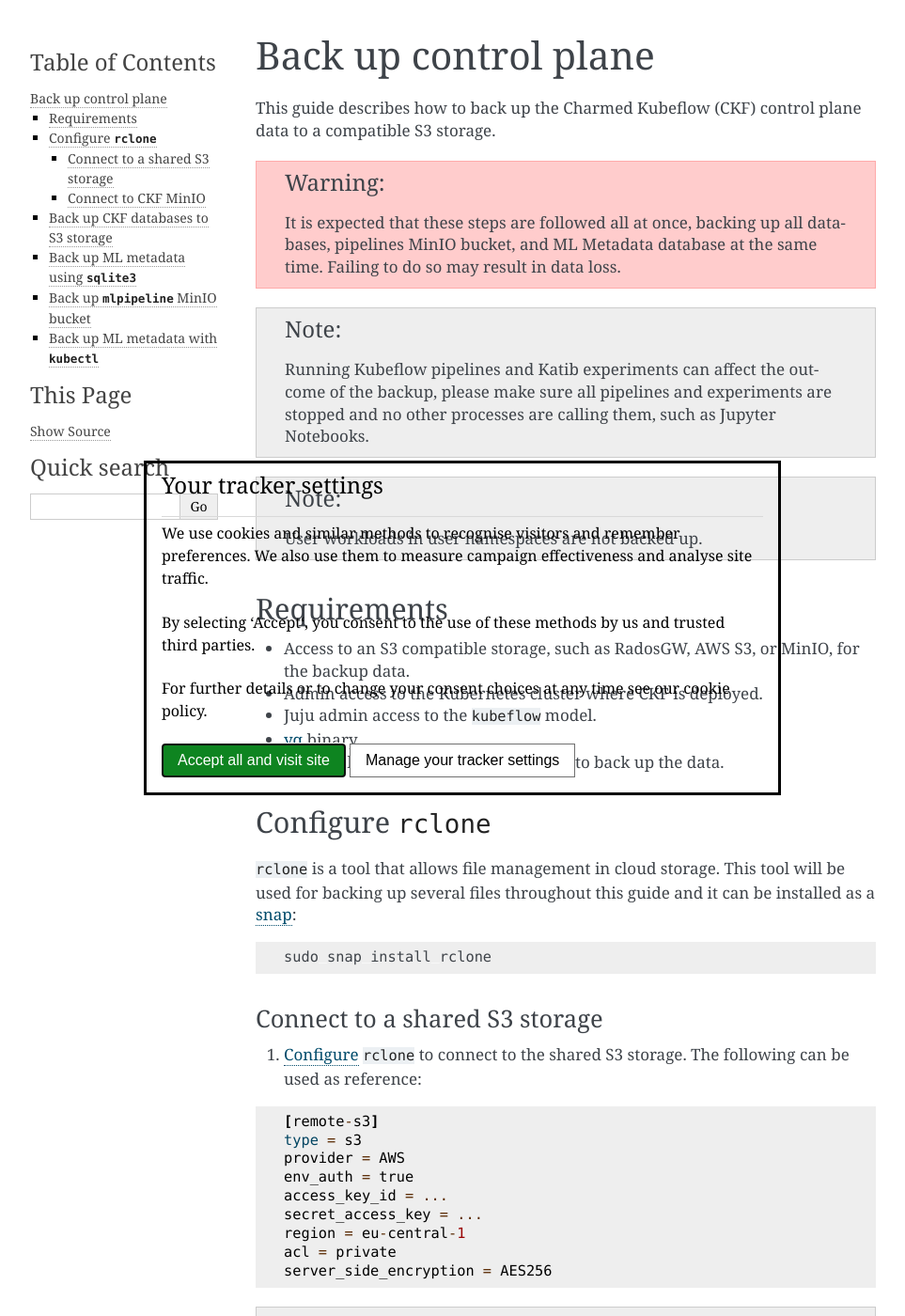
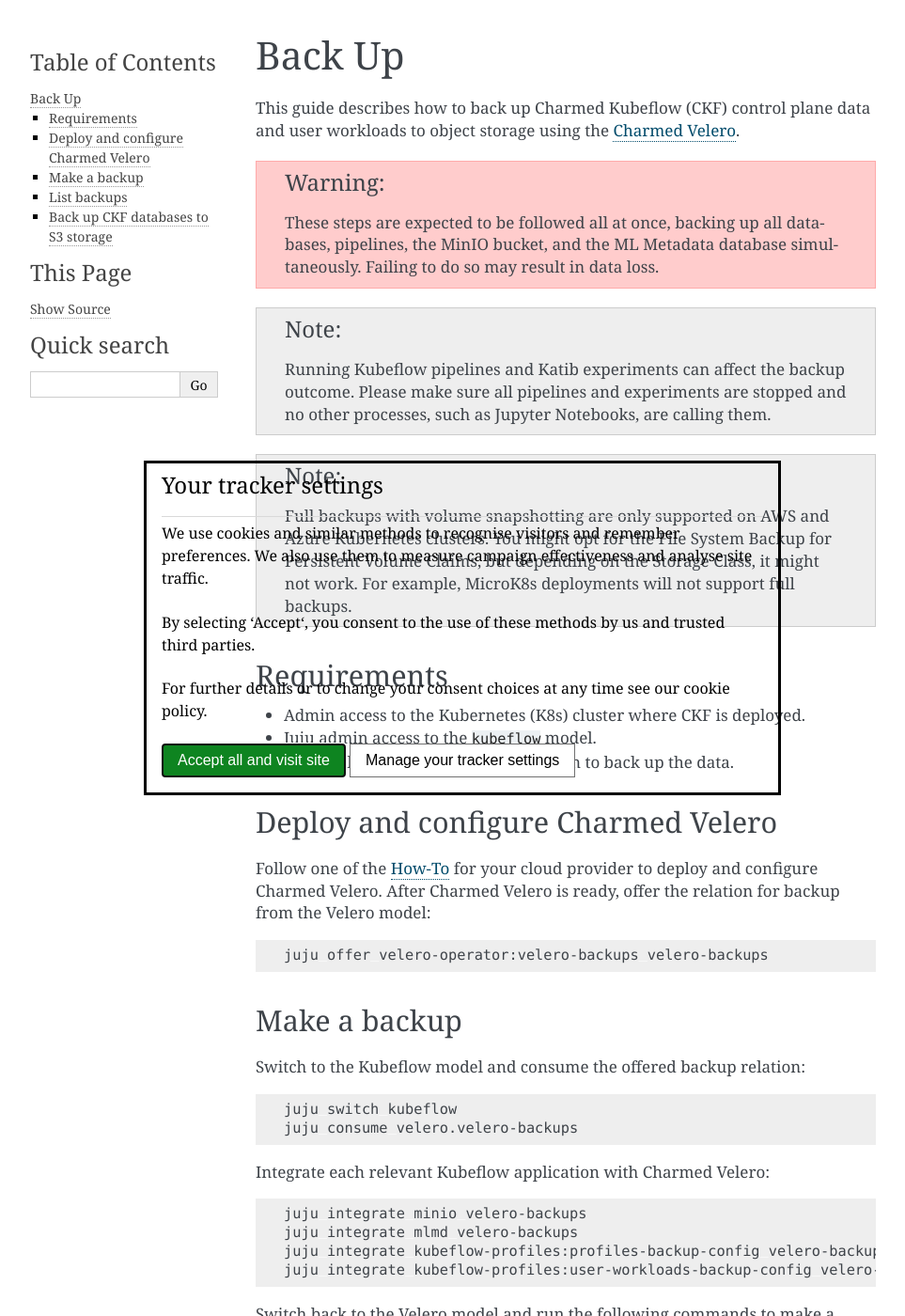
Before and after one commit to canonical/charmed-kubeflow-documentation, a Sphinx documentation site: the page built from docs/how-to/manage/back-up-control-plane.rst, in a window 1280 px wide and 1400 px high. Shown: the whole window at 94% size, without its empty margins (148-1111 px from the left). Built offline with Sphinx 7.4.7, drawn with Linux system fonts in a browser that asks for light colours; some of the changed text lies outside the part shown.

Commit message:
docs: update backup tutorial
Signed-off-by: Deezzir <yurii.kondrakov@canonical.com>

```diff
--- a/docs/how-to/manage/back-up-control-plane.rst
+++ b/docs/how-to/manage/back-up-control-plane.rst
@@ -1,108 +1,87 @@
 .. _back_up:
 
-Back up control plane
+Back Up
 =====================
 
-This guide describes how to back up the Charmed Kubeflow (CKF) control plane data to a compatible S3 storage.
+This guide describes how to back up Charmed Kubeflow (CKF) control plane data and user workloads to object storage using the `Charmed Velero <https://charmhub.io/velero-operator>`_.
 
 .. warning::
-   It is expected that these steps are followed all at once, backing up all databases, pipelines MinIO bucket, and ML Metadata database at the same time. Failing to do so may result in data loss.
+   These steps are expected to be followed all at once, backing up all databases, pipelines, the MinIO bucket, and the ML Metadata database simultaneously. Failing to do so may result in data loss.
 
 .. note::
-   Running Kubeflow pipelines and Katib experiments can affect the outcome of the backup, please make sure all pipelines and experiments are stopped and no other processes are calling them, such as Jupyter Notebooks.
+   Running Kubeflow pipelines and Katib experiments can affect the backup outcome. Please make sure all pipelines and experiments are stopped and no other processes, such as Jupyter Notebooks, are calling them.
 
 .. note::
-   User workloads in user namespaces are not backed up.
+   Full backups with volume snapshotting are only supported on AWS and Azure Kubernetes clusters. You might opt for the File System Backup for Persistent Volume Claims, but depending on the Storage Class, it might not work. For example, MicroK8s deployments will not support full backups.
 
 ---------------------
 Requirements
 ---------------------
 
-- Access to an S3 compatible storage, such as RadosGW, AWS S3, or MinIO, for the backup data.
-- Admin access to the Kubernetes cluster where CKF is deployed.
+- Admin access to the Kubernetes (K8s) cluster where CKF is deployed.
 - Juju admin access to the ``kubeflow`` model.
-- `yq <https://snapcraft.io/yq>`_ binary.
-- Ensure the local storage is big enough to back up the data.
+- Ensure the object storage is big enough to back up the data.
 
----------------------
-Configure ``rclone``
----------------------
+---------------------------------------------------
+Deploy and configure Charmed Velero
+---------------------------------------------------
 
-``rclone`` is a tool that allows file management in cloud storage.
-This tool will be used for backing up several files throughout this guide and it can be installed as a `snap`_:
+Follow one of the `How-To <https://charmhub.io/velero-operator/docs/how-to>`_ for your cloud provider to deploy and configure Charmed Velero. After Charmed Velero is ready, offer the relation for backup from the Velero model:
 
 .. code-block:: bash
 
-   sudo snap install rclone
+    juju offer velero-operator:velero-backups velero-backups
 
-~~~~~~~~~~~~~~~~~~~~~~~~~~~~~~~
-Connect to a shared S3 storage
-~~~~~~~~~~~~~~~~~~~~~~~~~~~~~~~
+-----------------------------------
+Make a backup
+-----------------------------------
 
-1. `Configure <https://rclone.org/commands/rclone_config/>`_ ``rclone`` to connect to the shared S3 storage. The following can be used as reference:
-
-.. code-block::
-
-   [remote-s3]
-   type = s3
-   provider = AWS
-   env_auth = true
-   access_key_id = ...
-   secret_access_key = ...
-   region = eu-central-1
-   acl = private
-   server_side_encryption = AES256
-
-.. note::
-   You can check where this configuration file is located with ``rclone config file``.
-
-2. Save the name of the S3 remote in an ``ENV`` variable:
+Switch to the Kubeflow model and consume the offered backup relation:
 
 .. code-block:: bash
 
-   RCLONE_S3_REMOTE=remote-s3
+    juju switch kubeflow
+    juju consume velero.velero-backups
 
-~~~~~~~~~~~~~~~~~~~~~
-Connect to CKF MinIO
-~~~~~~~~~~~~~~~~~~~~~
-
-1. The following steps require an accessible MinIO endpoint, which can be done port forwarding the ``minio`` service:
+Integrate each relevant Kubeflow application with Charmed Velero:
 
 .. code-block:: bash
 
-   kubectl port-forward -n kubeflow svc/minio 9000:9000
+    juju integrate minio velero-backups
+    juju integrate mlmd velero-backups
+    juju integrate kubeflow-profiles:profiles-backup-config velero-backups
+    juju integrate kubeflow-profiles:user-workloads-backup-config velero-backups
 
-2. Get ``minio``'s ``secret-key`` value:
+Switch back to the Velero model and run the following commands to make a backup for each application:
 
 .. code-block:: bash
 
-   juju show-unit kfp-ui/0 \
-       | yq '.kfp-ui/0.relation-info.[] | select (.endpoint == "object-storage") | .application-data.data' \
-       | yq '.secret-key'
+    juju switch velero
 
-3. Get ``minio``'s ``access-key``:
+    juju run velero-operator/0 create-backup \
+    target=minio:velero-backup-config \
+    model=kubeflow
+    juju run velero-operator/0 create-backup \
+    target=mlmd:velero-backup-config \
+    model=kubeflow
+    juju run velero-operator/0 create-backup \
+    target=kubeflow-profiles:profiles-backup-config \
+    model=kubeflow
+    juju run velero-operator/0 create-backup \
+    target=kubeflow-profiles:user-workloads-backup-config \
+    model=kubeflow
+
+-----------------------------------
+List backups
+-----------------------------------
+
+You can check the created backups by running the following action in the Velero model:
 
 .. code-block:: bash
 
-   juju config minio access-key
+    juju run velero-operator/0 list-backups
 
-4. `Configure <https://rclone.org/commands/rclone_config/>`_ ``rclone`` to connect to CKF MinIO. The following can be used as reference:
-
-.. code-block::
-
-   [minio-ckf]
-   type = s3
-   provider = Minio
-   access_key_id = minio
-   secret_access_key = ...
-   endpoint = http://localhost:9000
-   acl = private
-
-5. Save the name of the MinIO remote in an ``ENV`` variable:
-
-.. code-block:: bash
-
-   RCLONE_MINIO_REMOTE=minio-ckf
+Please refer to the `Charmed Velero documentation <https://charmhub.io/velero-operator/docs>`_ for more details.
 
 -----------------------------------
 Back up CKF databases to S3 storage
@@ -126,146 +105,3 @@
 3. `Create a backup <https://charmhub.io/mysql-k8s/docs/h-create-backup>`_ for each database.
 
 Replace ``mysql-k8s`` with the name of the database you intend to create a backup for in the commands from that guide.
-
--------------------------------------
-Back up ML metadata using ``sqlite3``
--------------------------------------
-
-The ``mlmd`` charm uses a SQLite database to store ML metadata generated from Kubeflow pipelines.
-
-1. Install the required tools inside the application container:
-
-.. note::
-   This step expects the ``mlmd`` application container to have Internet access.
-
-.. code-block:: bash
-
-   # MLMD > 1.14, CKF 1.9
-   MLMD_POD="mlmd-0"
-   MLMD_CONTAINER="mlmd-grpc-server"
-
-   # MLMD 1.14, CKF 1.8
-   MLMD_POD="mlmd-0"
-   MLMD_CONTAINER="mlmd"
-
-   kubectl exec -n kubeflow $MLMD_POD -c $MLMD_CONTAINER -- \
-       /bin/bash -c "apt update && apt install sqlite3 -y"
-
-2. Scale down ``kfp-metadata-writer``.
-
-.. code-block:: bash
-
-   juju scale-application kfp-metadata-writer 0
-
-3. Perform a database backup:
-
-.. code-block:: bash
-
-   MLMD_BACKUP=mlmd-$(date -d "today" +"%Y-%m-%d-%H-%M").dump.gz
-
-   kubectl exec -n kubeflow $MLMD_POD -c $MLMD_CONTAINER -- \
-       /bin/bash -c \
-       "sqlite3 /data/mlmd.db .dump | gzip -c >/tmp/$MLMD_BACKUP"
-
-4. Copy the backup file to local storage:
-
-.. code-block:: bash
-
-   kubectl cp -n kubeflow -c $MLMD_CONTAINER \
-       $MLMD_POD:/tmp/$MLMD_BACKUP \
-       ./$MLMD_BACKUP
-
-5. Copy the ``mlmd`` backup data to the S3 storage:
-
-.. code-block:: bash
-
-   S3_BUCKET=backup-bucket-2024
-   RCLONE_S3_REMOTE=remote-s3
-   RCLONE_BWIDTH_LIMIT=20M
-
-   rclone --size-only copy \
-       --bwlimit $RCLONE_BWIDTH_LIMIT \
-       ./$MLMD_BACKUP \
-       $RCLONE_S3_REMOTE:$S3_BUCKET
-
-Optionally, you can remove the ``mlmd`` data from your local machine:
-
-.. code-block:: bash
-
-   rm -rf $MLMD_BACKUP
-
-6. Scale up ``kfp-metadata-writer``:
-
-.. code-block:: bash
-
-   juju scale-application kfp-metadata-writer 1
-
-------------------------------------
-Back up ``mlpipeline`` MinIO bucket
-------------------------------------
-
-Sync all files from ``minio`` to the shared S3 storage:
-
-.. code-block:: bash
-
-   S3_BUCKET=backup-bucket-2024
-   RCLONE_S3_REMOTE=remote-s3
-   RCLONE_BWIDTH_LIMIT=20M
-
-   rclone --size-only sync \
-       --bwlimit $RCLONE_BWIDTH_LIMIT \
-       $RCLONE_MINIO_REMOTE:mlpipeline \
-       $RCLONE_S3_REMOTE:$S3_BUCKET/mlpipeline
-
-------------------------------------
-Back up ML metadata with ``kubectl``
-------------------------------------
-
-You can also perform the backup using ``kubectl``.
-
-1. Scale down ``kfp-metadata-writer``:
-
-.. code-block:: bash
-
-   juju scale-application kfp-metadata-writer 0
-
-2. Copy the backup file to local storage:
-
-.. code-block:: bash
-
-   # MLMD > 1.14, CKF 1.9
-   MLMD_POD="mlmd-0"
-   MLMD_CONTAINER="mlmd-grpc-server"
-
-   # MLMD 1.14, CKF 1.8
-   MLMD_POD="mlmd-0"
-   MLMD_CONTAINER="mlmd"
-
-   kubectl cp -n kubeflow -c $MLMD_CONTAINER \
-       $MLMD_POD:/data/mlmd.db \
-       ./$MLMD_BACKUP
-
-3. Copy the ``mlmd`` backup data to the S3 storage:
-
-.. code-block:: bash
-
-   S3_BUCKET=backup-bucket-2024
-   RCLONE_S3_REMOTE=remote-s3
-   RCLONE_BWIDTH_LIMIT=20M
-
-   rclone --size-only copy \
-       --bwlimit $RCLONE_BWIDTH_LIMIT \
-       ./$MLMD_BACKUP \
-       $RCLONE_S3_REMOTE:$S3_BUCKET
-
-Optionally, you can remove the ``mlmd`` backup data from your local machine:
-
-.. code-block:: bash
-
-   rm -rf $MLMD_BACKUP
-
-4. Scale up ``kfp-metadata-writer``:
-
-.. code-block:: bash
-
-   juju scale-application kfp-metadata-writer 1
```
